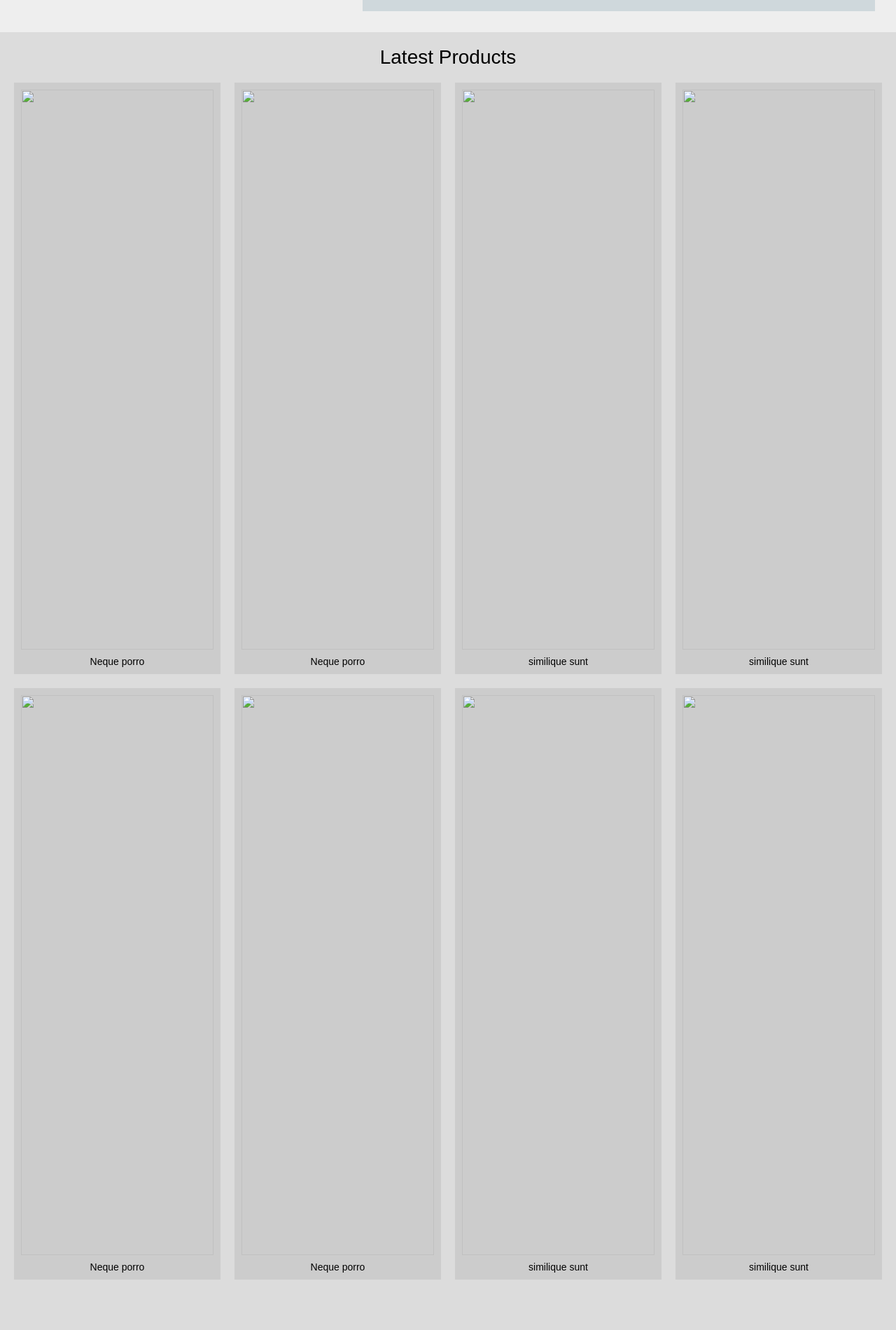
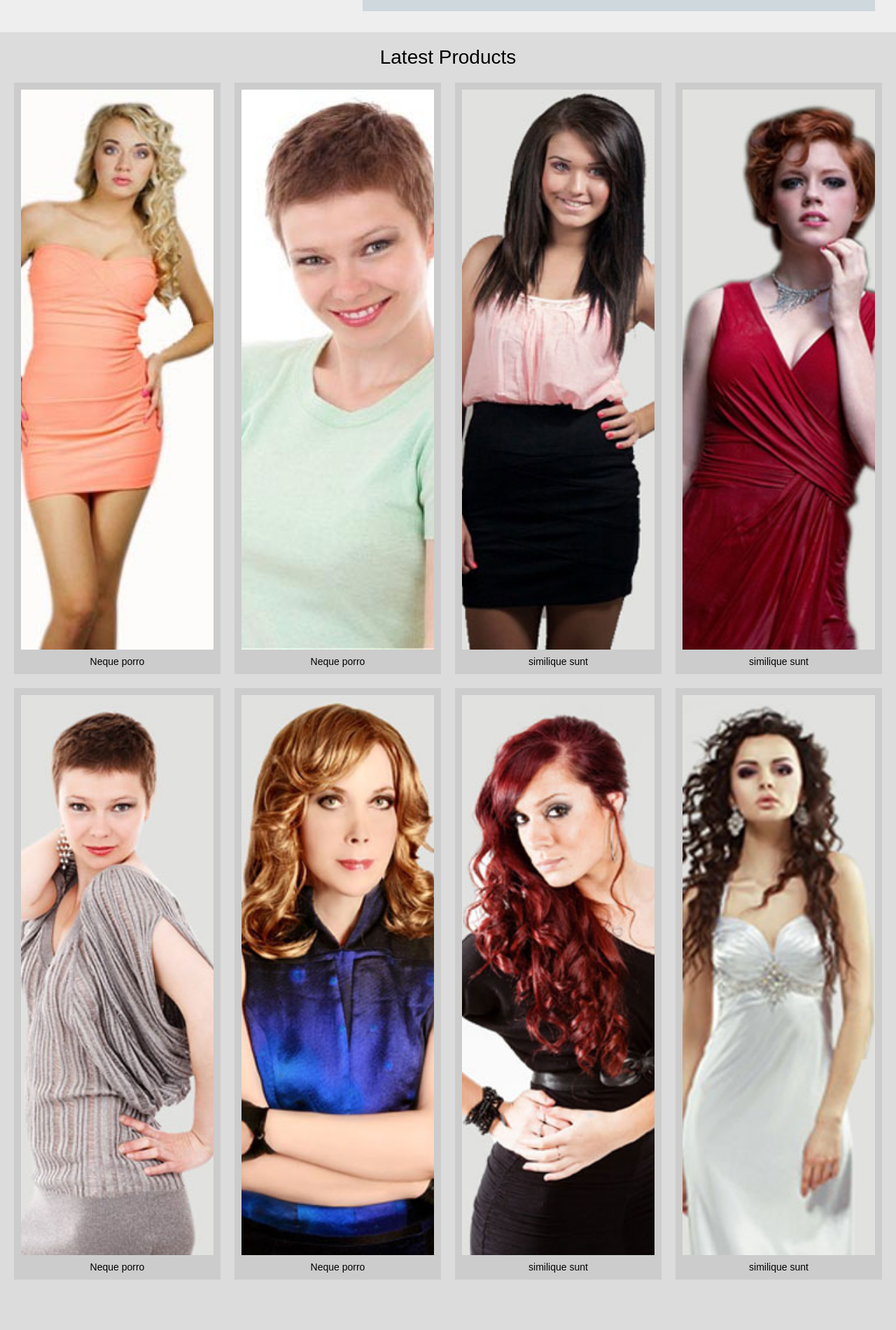
Before and after one commit to phucday48-hash/kiemtra, a plain HTML site: page index.html in a window 1280 px wide. Shown: the part 600-2500 px from the top of the page at 70% size. Drawn offline with Linux system fonts and the light colour scheme.

Commit message:
Update and rename kiemtra.html to index.html

```diff
--- a/kiemtra.html
+++ b/index.html
@@ -179,7 +179,7 @@
 
     <div class="banner">
         <div class="banner-left">
-            <img src="hinh/banner_img.jpg">
+            <img src="./banner_img.jpg">
         </div>
 
         <div class="banner-right">
@@ -205,15 +205,15 @@
     <div class="title">Latest Products</div>
 
     <div class="products">
-        <div class="product"><img src="hinh/l2.jpg"><p>Neque porro</p></div>
-        <div class="product"><img src="hinh/l4.jpg"><p>Neque porro</p></div>
-        <div class="product"><img src="hinh/p3.jpg"><p>similique sunt</p></div>
-        <div class="product"><img src="hinh/p4.jpg"><p>similique sunt</p></div>
+        <div class="product"><img src="./l2.jpg"><p>Neque porro</p></div>
+        <div class="product"><img src="./l4.jpg"><p>Neque porro</p></div>
+        <div class="product"><img src="./p3.jpg"><p>similique sunt</p></div>
+        <div class="product"><img src="./p4.jpg"><p>similique sunt</p></div>
 
-        <div class="product"><img src="hinh/p5.jpg"><p>Neque porro</p></div>
-        <div class="product"><img src="hinh/p6.jpg"><p>Neque porro</p></div>
-        <div class="product"><img src="hinh/p7.jpg"><p>similique sunt</p></div>
-        <div class="product"><img src="hinh/p8.jpg"><p>similique sunt</p></div>
+        <div class="product"><img src="./p5.jpg"><p>Neque porro</p></div>
+        <div class="product"><img src="./p6.jpg"><p>Neque porro</p></div>
+        <div class="product"><img src="./p7.jpg"><p>similique sunt</p></div>
+        <div class="product"><img src="./p8.jpg"><p>similique sunt</p></div>
     </div>
 
 
```
